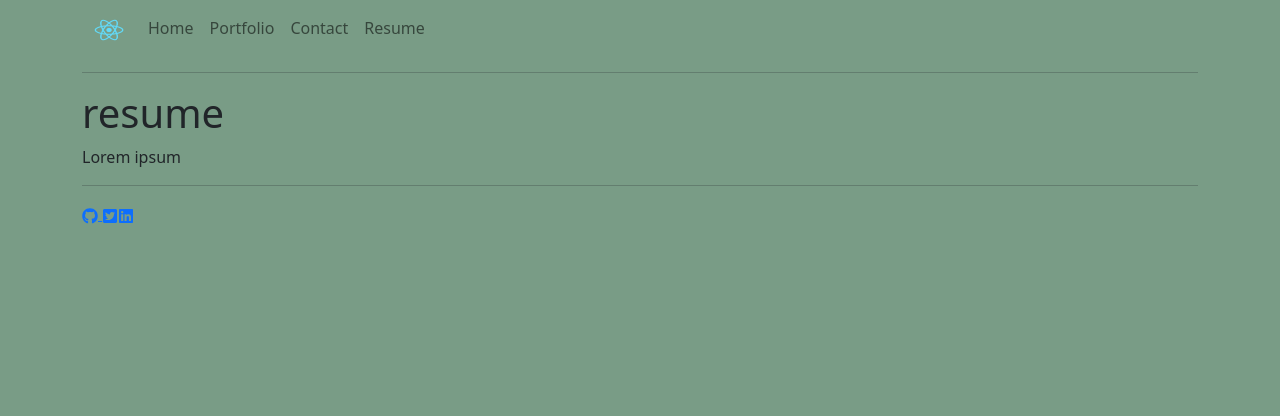
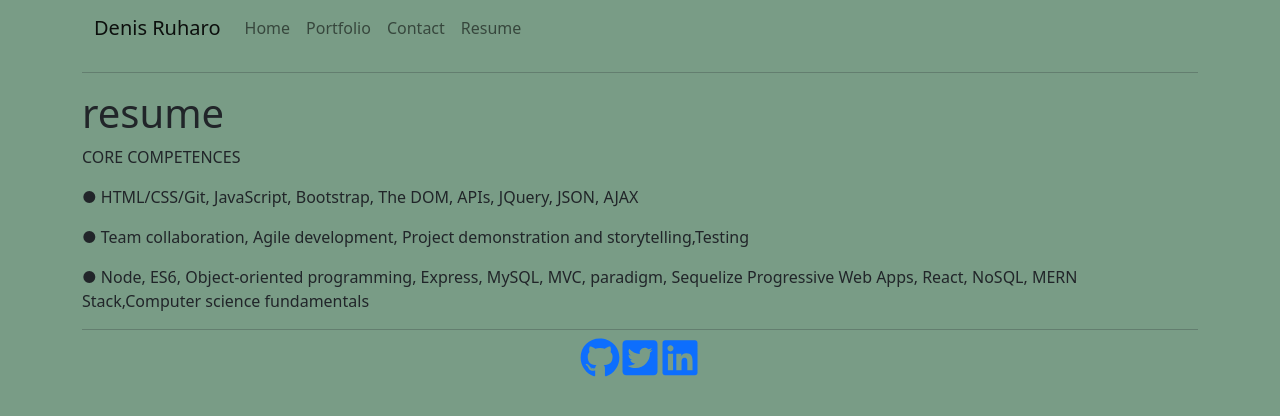
Before and after one commit to druharo/React-Portfolio, a React (Create React App) app: page /resume in a window 1280 px wide. Shown: the top 416 px of the page. Built offline with nearby package versions, Linux system fonts and the light colour scheme.

Commit message:
changes in components, routes and package.js

```diff
--- a/package.json
+++ b/package.json
@@ -2,6 +2,7 @@
   "name": "react-portfolio",
   "version": "0.1.0",
   "private": true,
+  "homepage": ".",
   "dependencies": {
     "@testing-library/jest-dom": "^5.16.5",
     "@testing-library/react": "^13.4.0",
--- a/src/components/Footer.js
+++ b/src/components/Footer.js
@@ -1,21 +1,20 @@
-import React from "react";
-import { FaGithub, FaLinkedin, FaTwitterSquare } from "react-icons/fa";
+import React from 'react';
+import { FaGithub, FaLinkedin, FaTwitterSquare } from 'react-icons/fa';
+
 
 function Footer() {
+
   return (
-    <footer className="footer">
+    <footer className="">
       <hr />
-      <a href="https://github.com/druharo">
-        <FaGithub />
-      </a>
-      <a href="https://twitter.com/druharo">
-        {" "}
-        <FaTwitterSquare />
-      </a>
-      <a href="https://www.linkedin.com/in/denis-ruharo-913a1b16/linkedin">
-        <FaLinkedin />
-      </a>
-    </footer>
+      <div className="position-relative m-4">
+        <h1 className="position-absolute top-0 start-50 translate-middle">
+          <a href="https://github.com/druharo"><FaGithub /></a>
+          <a href="https://twitter.com/druharo"><FaTwitterSquare /></a>
+          <a href="https://www.linkedin.com/in/denis-ruharo-913a1b16/linkedin"><FaLinkedin /></a>
+        </h1>
+      </div>
+    </footer >
   );
 }
 
--- a/src/components/Logo.js
+++ b/src/components/Logo.js
@@ -1,11 +1,13 @@
 import React from 'react';
-// import logo from './logo.svg';
+// Assuming logo.png is in the same folder as JS file
+import logo from './myPhoto.jpg';
 
 
 function Logo() {
     return (
         <a className="navbar-brand" href="/">
-            <img src="/logo192.png" alt="Bootstrap" width="30" height="24" />
+            Denis Ruharo
+            {/* <img src={logo} alt="Denis Ruharo" width="30" height="24" /> */}
         </a>
     )
 }
--- a/src/routes/about.js
+++ b/src/routes/about.js
@@ -1,9 +1,10 @@
 import React from 'react';
-
+import logo from '../components/myPhoto.jpg'
 function About() {
     return (
         <div>
             <h1>About Me</h1>
+            <img src={logo} alt="Denis Ruharo" width="130" height="124" />
             <p>An experienced Marketing Professional with a bias in Telecommunications Value Added Services and over 17 years experience in Telecommunications Product Development and Management.
 
 I have run successful start-ups like D-Mark Company Limited, Afriadd Company Limited and Image Square company Limited in my capacity as General Manager.</p>
--- a/src/routes/contact.js
+++ b/src/routes/contact.js
@@ -3,28 +3,28 @@ import React from "react";
 function Contact() {
   return (
     <div>
-      <center>
+
         <h1>Contact</h1>
         <div className="form-group">
           <label for="formGroupExampleInput">Name</label>
-          <div
+          <input
             type="text"
             className="form-control"
             id="formGroupExampleInput"
             placeholder="Example input"
 
-          ></div>
+          ></input>
         </div>
         <div className="mb-3">
           <label for="exampleFormControlInput1" className="form-label">
             Email address
           </label>
-          <div
+          <input
             type="email"
             className="form-control"
             id="exampleFormControlInput1"
             placeholder="name@example.com"
-          ></div>
+          ></input>
         </div>
         <div className="mb-3">
           <label for="exampleFormControlTextarea1" className="form-label">
@@ -41,7 +41,6 @@ function Contact() {
             Submit
           </button>
         </div>
-      </center>
     </div>
   );
 }
--- a/src/routes/portfolio.js
+++ b/src/routes/portfolio.js
@@ -23,16 +23,19 @@ function Portfolio() {
           name="team-profile generator"
           image="https://github.com/druharo/team-profile-generator/raw/main/utils/teamProfileImage.png"
           github="https://github.com/druharo/team-profile-generator/raw/main/utils/teamProfileImage.png"
+          Deployed="https://github.com/druharo/team-profile-generator/raw/main/utils/teamProfileImage.png"
         />
         <Project
           name="super-search"
           image="https://github.com/llyruss/SuperSearch/raw/main/Assets/css/results-screenshot.png"
           github="https://github.com/llyruss/SuperSearch"
+          Deployed="https://github.com/llyruss/SuperSearch"
         />
         <Project
           name="weather-app"
           image="https://github.com/druharo/WEATHERAPP/raw/main/weatherapp.png"
           github="https://github.com/druharo/WEATHERAPP"
+          Deployed="https://github.com/druharo/WEATHERAPP"
         />
 
         <Project
--- a/src/routes/resume.js
+++ b/src/routes/resume.js
@@ -1,12 +1,26 @@
-import React from 'react';
+import React from "react";
 
 function Resume() {
-    return (
-        <div>
-            <h1>resume</h1>
-            <p>Lorem ipsum</p>
-        </div>
-    )
+  return (
+    <div>
+      <h1>resume</h1>
+      <p> CORE COMPETENCES</p>
+      <p>
+        ● HTML/CSS/Git, JavaScript, Bootstrap, The DOM, APIs, JQuery, JSON, AJAX{" "}
+      </p>
+      <p>
+        {" "}
+        ● Team collaboration, Agile development, Project demonstration and
+        storytelling,Testing{" "}
+      </p>
+      <p>
+        {" "}
+        ● Node, ES6, Object-oriented programming, Express, MySQL, MVC, paradigm,
+        Sequelize Progressive Web Apps, React, NoSQL, MERN Stack,Computer
+        science fundamentals
+      </p>
+    </div>
+  );
 }
 
 export default Resume;
```
